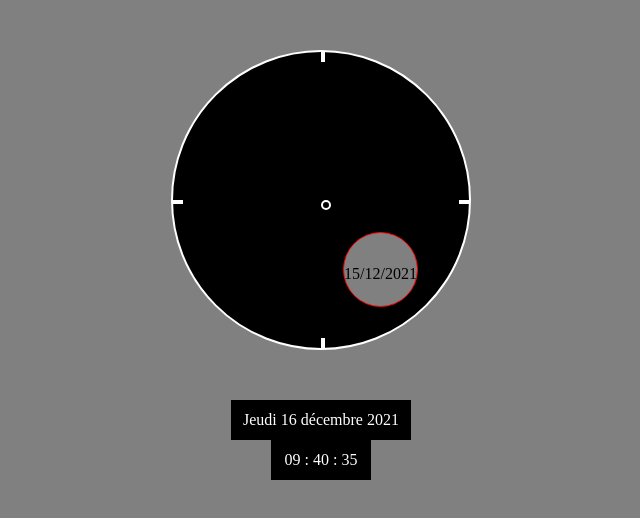
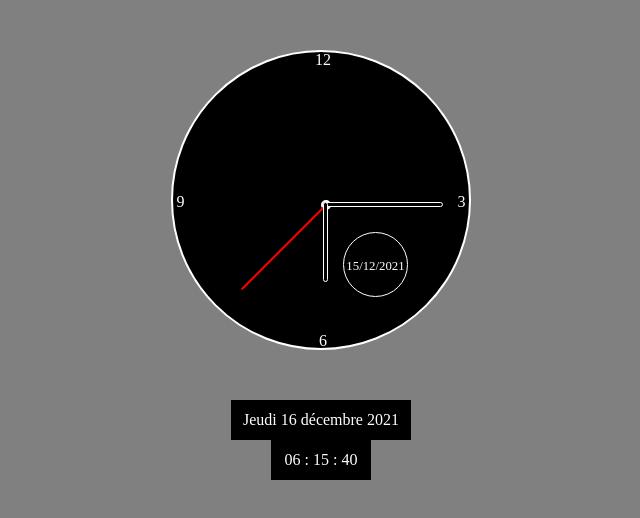
Before and after one commit to Anthony-S58/JsTimer, a plain HTML site: page index.html in a window 1280 px wide. Shown: the whole page, without its empty margins (319-959 px from the left). Drawn offline with Linux system fonts and the light colour scheme.

Commit message:
AddClockhand

```diff
--- a/index.html
+++ b/index.html
@@ -14,14 +14,17 @@
                 <div id="cadredate">15/12/2021</div>
             </div>
             <div id="center"></div>
-            <div id="start"></div>
-            <div id="quarter"></div>
-            <div id="quarterto"></div>
-            <div id="middle"></div>
+            <div id="aiguilleheure"></div>
+            <div id="aiguilleminute"></div>
+            <div id="aiguilleseconde"></div>
+            <div id="start">12</div>
+            <div id="quarter">3</div>
+            <div id="middle">6</div>
+            <div id="quarterto">9</div>
         </div>
     </div>
     <div id="cadredate2">Jeudi 16 décembre 2021</div>
-    <div id="cadreheure">09 : 40 : 35</div>
+    <div id="cadreheure">06 : 15 : 40</div>
 
 </body>
 </html>
--- a/style.css
+++ b/style.css
@@ -22,14 +22,15 @@ body{
     margin-bottom: 50px;
     position: relative;
     border: 2px solid white;
+    z-index: 1;
 }
 #contour{
-    width: 75px;
-    height: 75px;
+    width: 65px;
+    height: 65px;
     border-radius: 250px;
     position: absolute;
-    border: 1px solid red;
-    background-color: grey;
+    border: 1px solid white;
+    /* background-color: grey; */
     top: 180px;
     left: 170px;
     display: flex;
@@ -39,9 +40,11 @@ body{
 #cadredate{
     width: 95%;
     height: 30px;
-    /* background-color: black;   */
+    /* background-color: black;  */
+    color: white!important;
+    font-size: 0.8em;
     position: absolute;
-    top: 35%;
+    top: 30%;
     color: black;
     display: flex;
     justify-content: center;
@@ -60,34 +63,58 @@ body{
 #start{
     width: 4px;
     height: 10px;
-    border: 2px solid white;
+    border: 2px solid transparent;
+    color: white;
     position: absolute;
+    padding-top: 5px;
     top: 0px;
     left: 50%;
+    display: flex;
+    flex-direction: column;
+    justify-content: center;
+    align-items: center;
 }
 #quarter{
     width: 10px;
     height: 4px;
-    border: 2px solid white;
+    border: 2px solid transparent;
+    color: white;
+    padding-right: 5px;
     position: absolute;
     top: 50%;
     right: 0px;
+    display: flex;
+    flex-direction: column;
+    justify-content: center;
+    align-items: center;
 }
 #middle{
     width: 4px;
     height: 10px;
-    border: 2px solid white;
+    border: 2px solid transparent;
+    color: white;
     position: absolute;
+    padding-bottom: 5px;
     bottom: 0px;
     left: 50%;
+    display: flex;
+    flex-direction: column;
+    justify-content: center;
+    align-items: center;
 }
 #quarterto{
     width: 10px;
     height: 4px;
-    border: 2px solid white;
+    border: 2px solid transparent;
+    color: white;
+    padding-left: 5px;
     position: absolute;
     top: 50%;
     left: 0px;
+    display: flex;
+    flex-direction: column;
+    justify-content: center;
+    align-items: center;
 }
 #cadredate2{
     width: 180px;
@@ -107,3 +134,37 @@ body{
     justify-content: center;
     align-items: center;
 }
+
+#aiguilleheure{
+position: absolute;
+top: 150px;
+left: 150px;
+width: 5px;
+height: 80px;
+border-radius: 5px;
+background-color: black;
+border: 1px solid white;
+z-index: 4;
+}
+#aiguilleminute{
+    position: absolute;
+    top: 150px;
+    left: 150px;
+    width: 120px;
+    height: 5px;
+    border-radius: 5px;
+    background-color: black;
+    border: 1px solid white;
+    z-index: 3;
+}
+#aiguilleseconde{
+    position: absolute;
+    top: 135px;
+    left: 110px;
+    width: 2px;
+    transform: rotate(45deg);
+    height: 120px;
+    border-radius: 5px;
+    background-color: red;
+    z-index: 2;
+}
```
